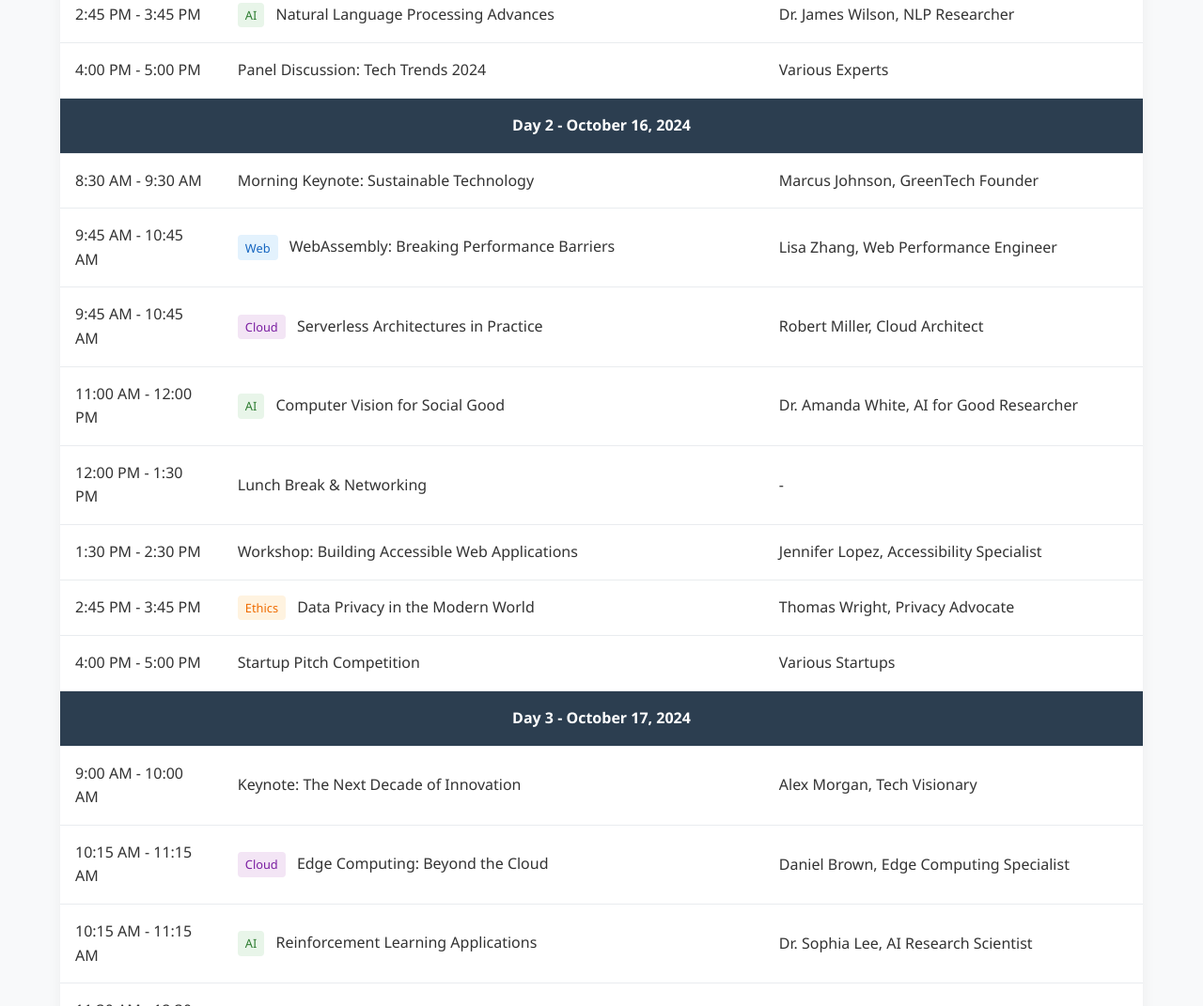
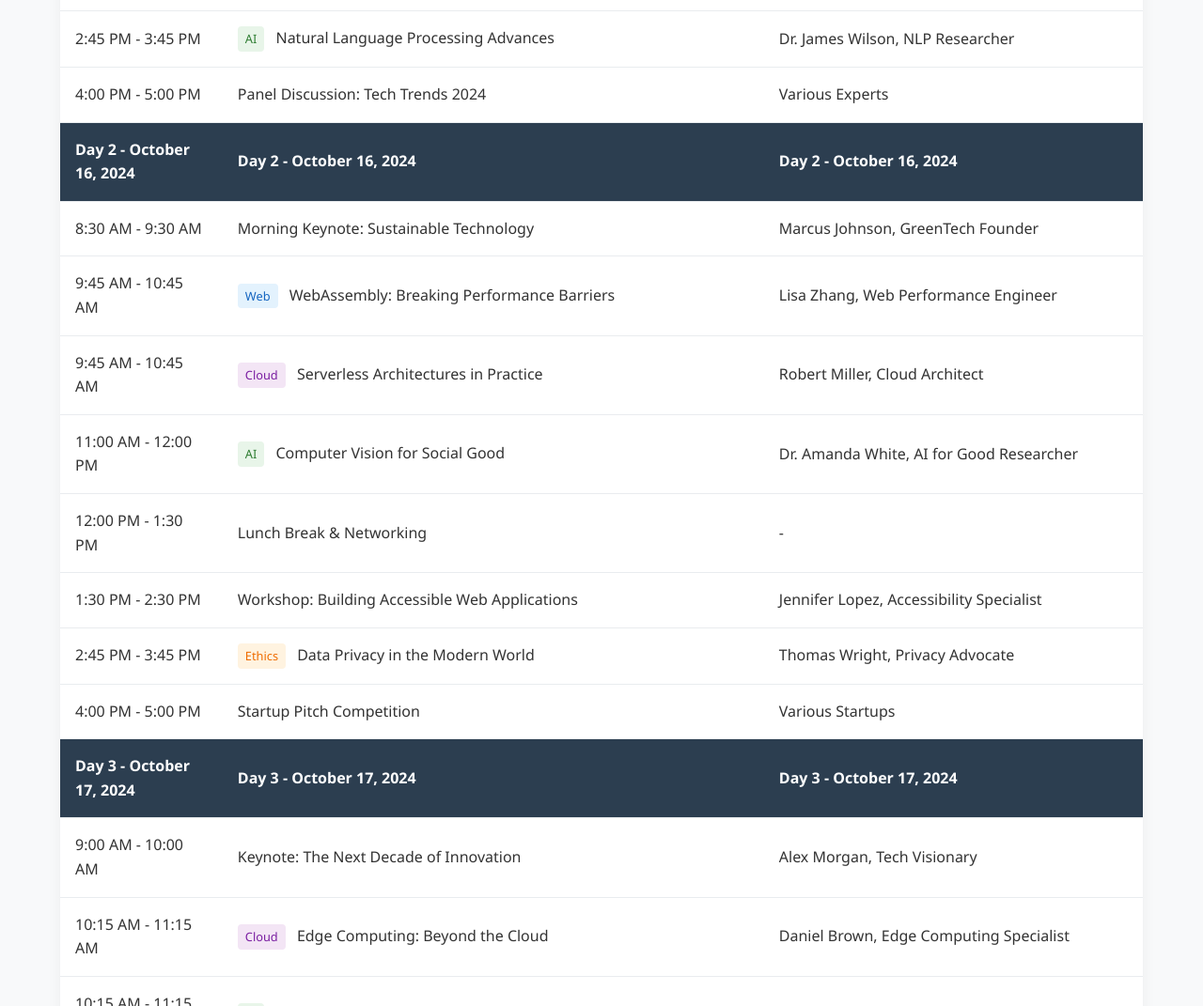
Before and after one commit to Blais2i/TechCon_HTML, a plain HTML site: page techcon_website/schedule.html in a window 1280 px wide. Shown: the part 974-2045 px from the top of the page at 94% size. Drawn offline with Linux system fonts and the light colour scheme.

Commit message:
Add schedule.html

```diff
--- a/techcon_website/schedule.html
+++ b/techcon_website/schedule.html
@@ -132,6 +132,13 @@
             width: 35%;
         }
 
+        .day-header {
+            background-color: #2c3e50;
+            color: white;
+            text-align: center;
+            font-weight: bold;
+        }
+
         .track-label {
             display: inline-block;
             padding: 0.2rem 0.5rem;
@@ -255,9 +262,11 @@
                     </tr>
                 </thead>
                 <tbody>
-                    <!-- Day 1 -->
-                    <tr>
-                        <td colspan="3" style="background-color: #2c3e50; color: white; text-align: center; font-weight: bold;">Day 1 - October 15, 2024</td>
+                    <!-- Day 1 Header -->
+                    <tr class="day-header">
+                        <td>Day 1 - October 15, 2024</td>
+                        <td>Day 1 - October 15, 2024</td>
+                        <td>Day 1 - October 15, 2024</td>
                     </tr>
                     <tr>
                         <td class="time-column">8:00 AM - 9:00 AM</td>
@@ -305,9 +314,11 @@
                         <td class="speaker-column">Various Experts</td>
                     </tr>
 
-                    <!-- Day 2 -->
-                    <tr>
-                        <td colspan="3" style="background-color: #2c3e50; color: white; text-align: center; font-weight: bold;">Day 2 - October 16, 2024</td>
+                    <!-- Day 2 Header -->
+                    <tr class="day-header">
+                        <td>Day 2 - October 16, 2024</td>
+                        <td>Day 2 - October 16, 2024</td>
+                        <td>Day 2 - October 16, 2024</td>
                     </tr>
                     <tr>
                         <td class="time-column">8:30 AM - 9:30 AM</td>
@@ -350,9 +361,11 @@
                         <td class="speaker-column">Various Startups</td>
                     </tr>
 
-                    <!-- Day 3 -->
-                    <tr>
-                        <td colspan="3" style="background-color: #2c3e50; color: white; text-align: center; font-weight: bold;">Day 3 - October 17, 2024</td>
+                    <!-- Day 3 Header -->
+                    <tr class="day-header">
+                        <td>Day 3 - October 17, 2024</td>
+                        <td>Day 3 - October 17, 2024</td>
+                        <td>Day 3 - October 17, 2024</td>
                     </tr>
                     <tr>
                         <td class="time-column">9:00 AM - 10:00 AM</td>
```
